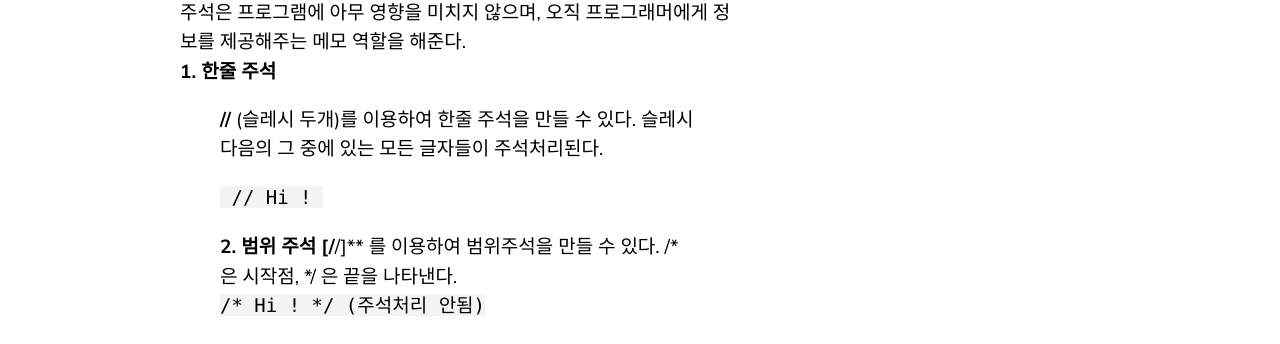
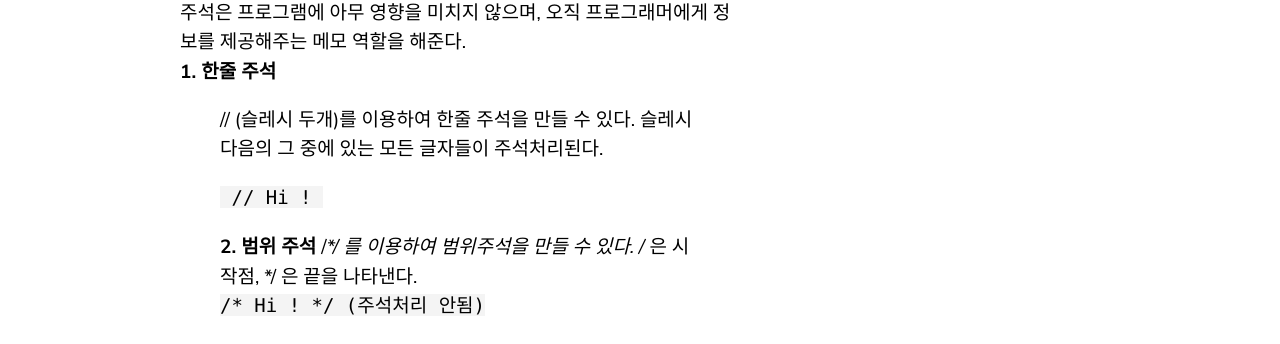
Before and after one commit to ytw060309/blog, a Jekyll site: the page built from _posts/2020-06-07-Java1.markdown, in a window 1280 px wide. Shown: the part 1663-2007 px from the top of the page. Built offline with Jekyll 4.4.1, drawn with Linux system fonts in a browser that asks for light colours; comment, search, counter and statistics services are not loaded.

```diff
--- a/_posts/2020-06-07-Java1.markdown
+++ b/_posts/2020-06-07-Java1.markdown
@@ -33,8 +33,8 @@ public class [자바 파일명] {
 >   > 코드를 작성하다보면, 간혹 그 코드에 대한 설명이 필요한 경우가 있다. 이때 사용할 수 있는 것이 바로 주석이다.
 >   > 주석은 프로그램에 아무 영향을 미치지 않으며, 오직 프로그래머에게 정보를 제공해주는 메모 역할을 해준다.
 >   > **1. 한줄 주석**
->   >   > **//** (슬레시 두개)를 이용하여 한줄 주석을 만들 수 있다. 슬레시 다음의 그 중에 있는 모든 글자들이 주석처리된다.
+>   >   > // (슬레시 두개)를 이용하여 한줄 주석을 만들 수 있다. 슬레시 다음의 그 중에 있는 모든 글자들이 주석처리된다.
 >   >   > <pre><code> // Hi ! </code></pre>
 >   > **2. 범위 주석**
->   >   > **[/**/]** 를 이용하여 범위주석을 만들 수 있다. /* 은 시작점, */ 은 끝을 나타낸다.
+>   >   > /**/ 를 이용하여 범위주석을 만들 수 있다. /* 은 시작점, */ 은 끝을 나타낸다.
 >   >   ><code> /* Hi ! */ (주석처리 안됨) </code>
```
